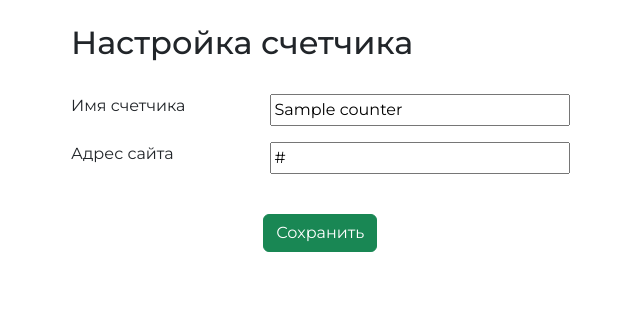
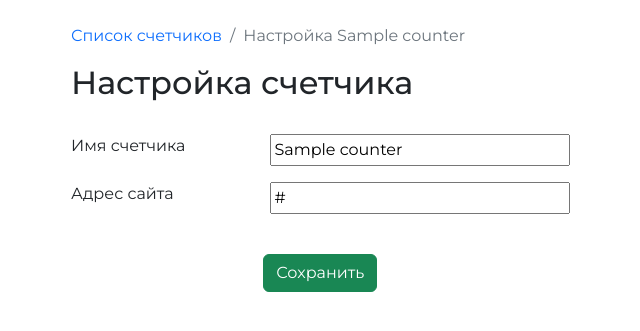
Before and after one commit to Slapppy/sites-stat, a Django app: page /counters/edit/1 in a window 1280 px wide. Shown: the top 331 px of the page, without its empty margins (72-712 px from the left). Run offline with Django 4.2, Linux system fonts and the light colour scheme; a user stored in the database is signed in; tables that the repository leaves empty hold one stand-in row (values such as "Sample post"); some libraries are stand-ins or nearby versions.

Commit message:
+ breadcrumbs

```diff
--- a/src/web/templates/web/edit_counter.html
+++ b/src/web/templates/web/edit_counter.html
@@ -12,6 +12,14 @@
 <div class="content mt-4">
     <div class="container">
         <div class="title">
+            <div class="breadcrumbs">
+                <nav aria-label="breadcrumb">
+                    <ol class="breadcrumb">
+                        <li class="breadcrumb-item"><a href="{% url 'counters' %}">Список счетчиков</a></li>
+                        <li class="breadcrumb-item active" aria-current="page">Настройка {{ object.name }}</li>
+                    </ol>
+                </nav>
+            </div>
             <h2 class="pb-4">Настройка счетчика</h2>
         </div>
         <div class="main">
```
Also changed, not shown: src/web/templates/web/add_counter.html (+9 -0 lines), src/web/templates/web/counter.html (+9 -0 lines).
